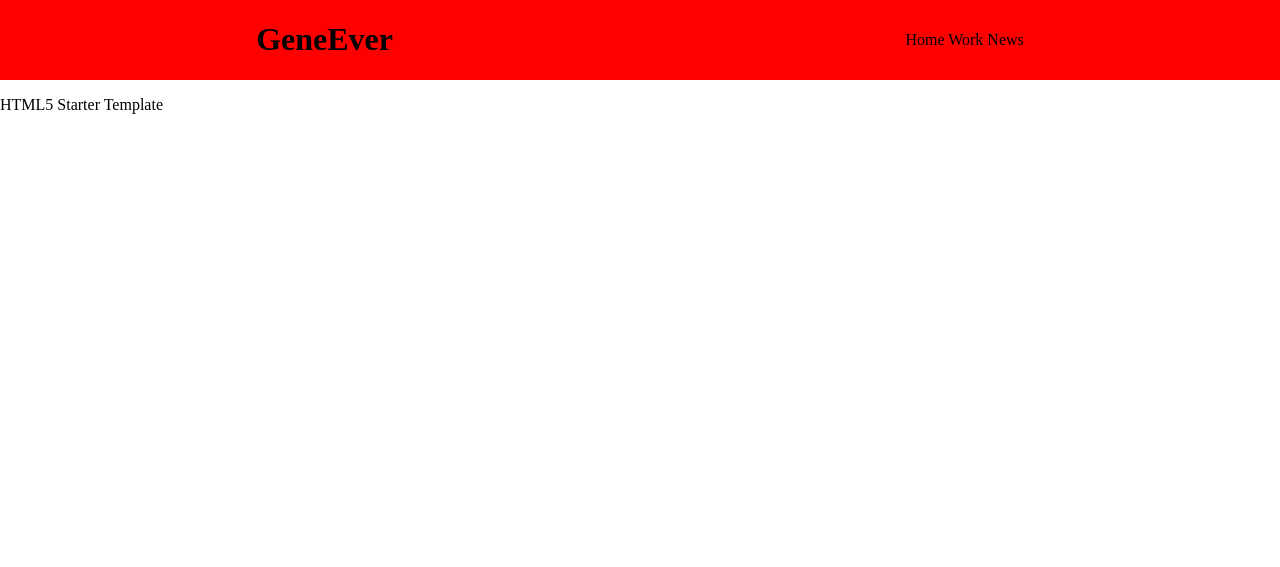
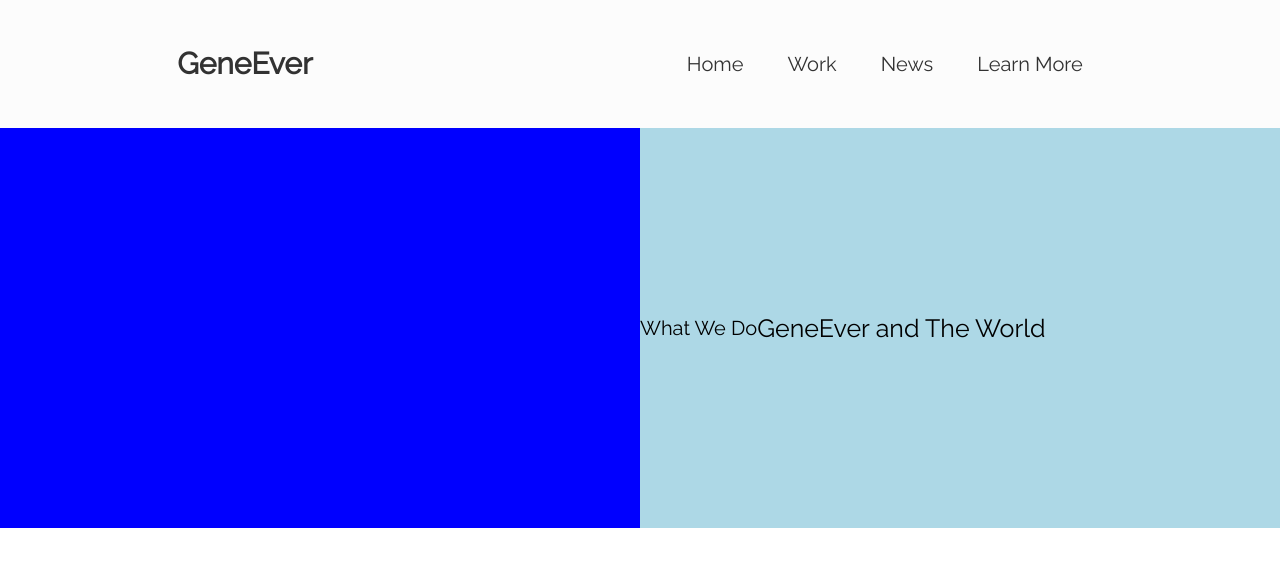
Before and after one commit to FreiBj/FreiBj.github.io, a PHP site: page /geneever/index.html in a window 1280 px wide. Shown: the top 567 px of the page. Run offline with PHP 8.4, Linux system fonts and the light colour scheme.

Commit message:
Made changes, made fiftyfifty layout, and fixed nav bar

```diff
--- a/geneever/index.html
+++ b/geneever/index.html
@@ -7,6 +7,8 @@
     <meta name="description" content="">
 
     <meta name="viewport" content="width=device-width, initial-scale=1.0">
+
+    <link href="https://fonts.googleapis.com/css?family=Raleway&display=swap" rel="stylesheet">
 
     <!-- Place favicon.ico and apple-touch-icon.png in the root directory -->
 
@@ -18,23 +20,36 @@
 
   <body>
 
-    <!--Navigation bar-->
+    <!--Top bar (Logo and navigation)-->
     <div class="top-bar">
       <div class="logo">
-        <h1>GeneEver</h1>
+        <a href="#"><h1>GeneEver</h1></a>
       </div>
 
       <div class="nav-bar">
-        <a>Home</a>
-        <a>Work</a>
-        <a>News</a>
+        <a href="#">Home</a>
+        <a href="#">Work</a>
+        <a href="#">News</a>
+        <a href="#" id="learn-more">Learn More</a>
       </div>
     </div>
 
-    <!-- Add your site or application content here -->
-    <p>HTML5 Starter Template</p>
+    <div class="section-one">
+
+      <div class="fiftyfifty">
+
+        <!--<img src="https://cdn.pixabay.com/photo/2017/05/16/00/31/dna-2316536_960_720.png">-->
+
+      </div>
+
+
+      <div class="fiftyfifty" id="text" style="width:50%; height:100%; background-color:lightblue;">
+        <h3>What We Do</h3>
+        <h2>GeneEver and The World</h2>
+        <p></p>
+      </div>
+
+    </div>
 
   </body>
-
-
 </html>
--- a/geneever/style.css
+++ b/geneever/style.css
@@ -1,16 +1,118 @@
+html, body, div, span, applet, object, iframe,
+h1, h2, h3, h4, h5, h6, p, blockquote, pre,
+a, abbr, acronym, address, big, cite, code,
+del, dfn, em, img, ins, kbd, q, s, samp,
+small, strike, strong, sub, sup, tt, var,
+b, u, i, center,
+dl, dt, dd, ol, ul, li,
+fieldset, form, label, legend,
+table, caption, tbody, tfoot, thead, tr, th, td,
+article, aside, canvas, details, embed,
+figure, figcaption, footer, header, hgroup,
+menu, nav, output, ruby, section, summary,
+time, mark, audio, video {
+	margin: 0;
+	padding: 0;
+	border: 0;
+	font-size: 100%;
+	font: inherit;
+	vertical-align: baseline;
+}
+ HTML5 display-role reset for older browsers
+article, aside, details, figcaption, figure,
+footer, header, hgroup, menu, nav, section {
+	display: block;
+}
 body {
-  margin:0; padding:0;
+	line-height: 1;
 }
+ol, ul {
+	list-style: none;
+}
+blockquote, q {
+	quotes: none;
+}
+blockquote:before, blockquote:after,
+q:before, q:after {
+	content: '';
+	content: none;
+}
+table {
+	border-collapse: collapse;
+	border-spacing: 0;
+}
+
+body {
+  font-family: 'Raleway', sans-serif;
+}
+
+a {
+  color:#323232;
+  text-decoration: none;
+}
+
+h1 {font-size:30px;}
+h2 {font-size:25px;}
+h3 {font-size:20px;}
+
+p {font-size:15px;}
 
 
 .top-bar {
   width:100%;
+  height:8em;
 
-  background-color:red;
+  background-color:#fcfcfc;
 
 
   display:flex;
   flex-direction: row;
   justify-content: space-around;
   align-items: center;
+  flex-wrap: nowrap;
 }
+
+.top-bar .logo h1 {
+  font-size:30px;
+  font-weight:800;
+}
+
+.top-bar .nav-bar a {
+  font-size:20px;
+
+  padding:1em;
+}
+
+.top-bar .nav-bar #learn-more {
+  /*border:1.3px solid black;*/
+  /*border-radius:20px;*/
+}
+
+.section-one {
+  height:50vh;
+  background-color:red;
+
+  display:flex;
+  align-items: center;
+}
+
+
+/*Teksten som står til høyre for
+DNA bildet i først seksjonen*/
+/*.section-one #text {*/
+/*  display:flex;*/
+/*  flex-wrap:wrap;*/
+/*  flex-direction: column;*/
+/*  justify-content: flex-start;*/
+  /*align-items:center;*/
+/*}*/
+
+.fiftyfifty {
+  width:50%; height:100%; background-color:blue;
+
+  display:flex;
+  flex-wrap:wrap;
+  /*flex-direction: column-reverse;*/
+  /*justify-content: flex-start;*/
+  align-items:center;
+}
```
